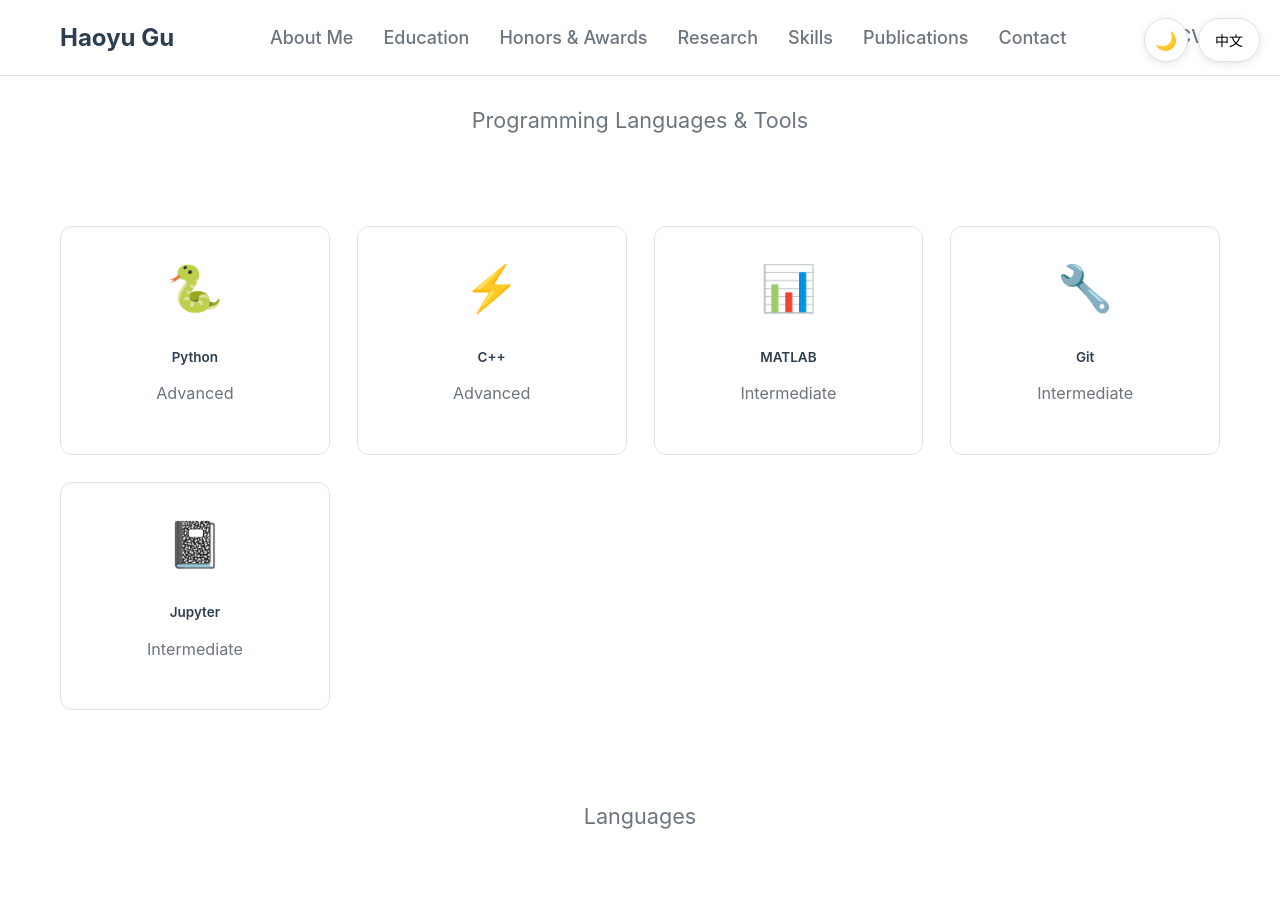
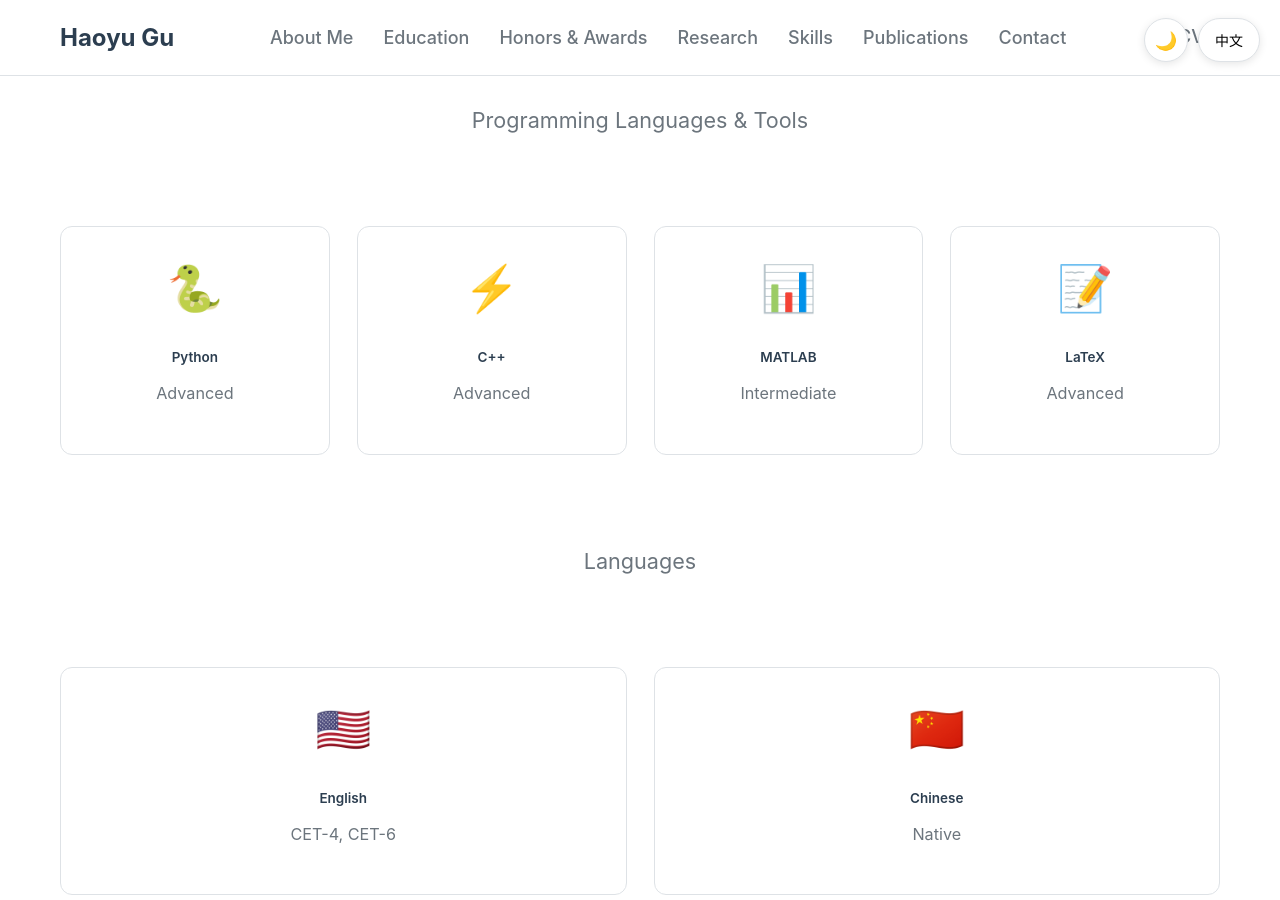
Before and after one commit to Haoyu-Gu/haoyu-gu.github.io, a Jekyll site: the page built from index.html, in a window 1280 px wide and 900 px high, scrolled down 7580 px. Built offline with Jekyll 4.4.1, drawn with Linux system fonts in a browser that asks for light colours.

Commit message:
调整编程技能：移除Git和Jupyter，添加LaTeX（高级水平）

```diff
--- a/index.html
+++ b/index.html
@@ -244,14 +244,9 @@ title: "Haoyu Gu - Personal Portfolio"
       <p class="skill-level" data-lang='{"en": "Intermediate", "zh": "中级"}'>Intermediate</p>
     </div>
     <div class="skill-item">
-      <div class="skill-icon">🔧</div>
-      <h4 class="skill-name" data-lang='{"en": "Git", "zh": "Git"}'>Git</h4>
-      <p class="skill-level" data-lang='{"en": "Intermediate", "zh": "中级"}'>Intermediate</p>
-    </div>
-    <div class="skill-item">
-      <div class="skill-icon">📓</div>
-      <h4 class="skill-name" data-lang='{"en": "Jupyter", "zh": "Jupyter"}'>Jupyter</h4>
-      <p class="skill-level" data-lang='{"en": "Intermediate", "zh": "中级"}'>Intermediate</p>
+      <div class="skill-icon">📝</div>
+      <h4 class="skill-name" data-lang='{"en": "LaTeX", "zh": "LaTeX"}'>LaTeX</h4>
+      <p class="skill-level" data-lang='{"en": "Advanced", "zh": "高级"}'>Advanced</p>
     </div>
   </div>
 
```
